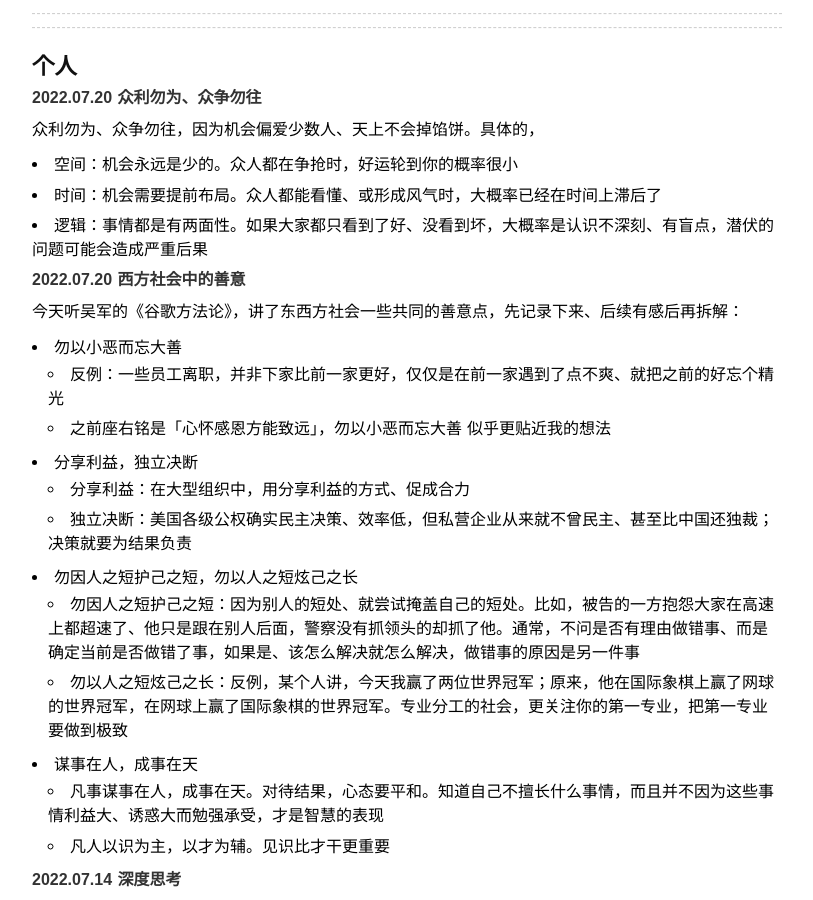
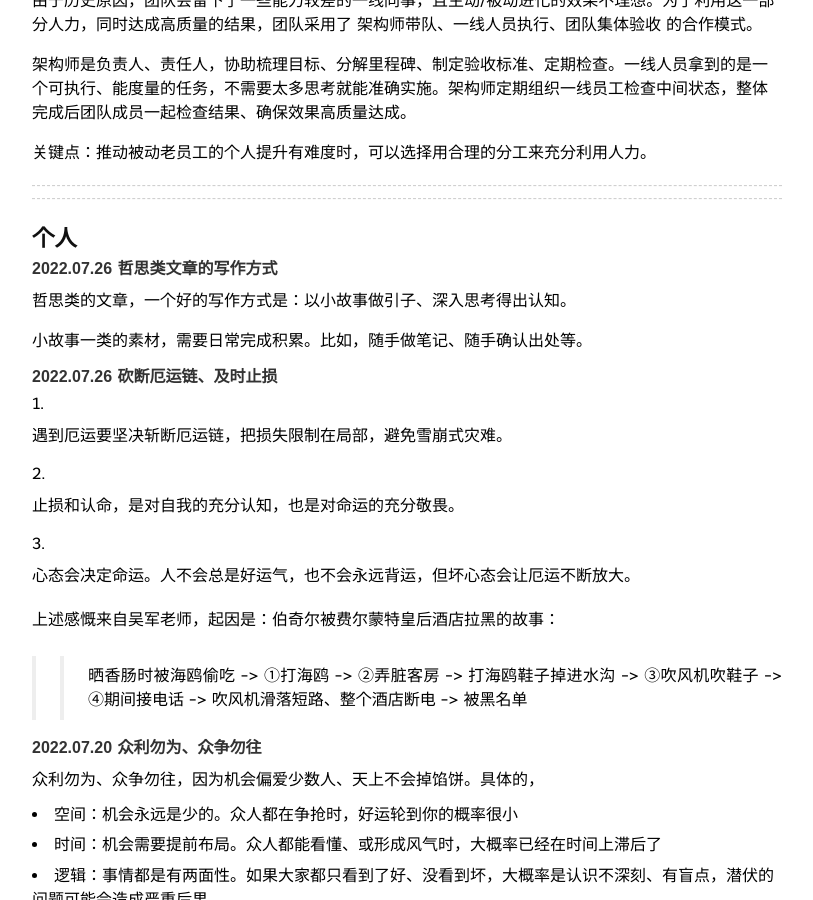
Before and after one commit to niean/niean.github.io, a Jekyll site: the page built from _posts/2020-03-15-op-tb.markdown, in a window 1280 px wide and 900 px high, scrolled down 16547 px. Shown: the whole window, without its empty margins (233-1046 px from the left). Built offline with Jekyll 4.4.1, drawn with Linux system fonts in a browser that asks for light colours; comment, search, counter and statistics services are not loaded; some of the changed text lies outside the part shown.

Commit message:
集中提交

```diff
--- a/_posts/2020-03-15-op-tb.markdown
+++ b/_posts/2020-03-15-op-tb.markdown
@@ -13,6 +13,14 @@
 ------------------------------------------------------------------------------------------------------------
 
 ## 技术
+#### 2022.07.21 尊重大势
+公司技术项目的成功，除了组织给力、人才足够、技术具备等因素外，公司大势是第一要素。
+
+比如，我司多云+云原生能够高质量落地，依赖高效的组织、经验丰富的人才、成熟的社区技术，但首先是「国家监管情况下的 业务增长骤减、存量还能维持」、这位技术升级提供了宝贵的时间窗。
+
+回头想想，技术发明、人生际遇也都是如此。大势面前，所有其它因素都是技术性的。
+
+
 #### 2022.07.15 数字孪生的一些理解
 数字孪生(Digital twin)，本质是：把物理对象搬到数字空间分析，并用分析结果控制物理对象。关键点包括数据采样、数字建模、挖掘分析、控制执行等。如下图，
 
@@ -567,6 +575,25 @@
 ------------------------------------------------------------------------------------------------------------
 
 ## 个人
+#### 2022.07.26 哲思类文章的写作方式
+哲思类的文章，一个好的写作方式是：以小故事做引子、深入思考得出认知。
+
+小故事一类的素材，需要日常完成积累。比如，随手做笔记、随手确认出处等。
+
+
+#### 2022.07.26 砍断厄运链、及时止损
+1. 遇到厄运要坚决斩断厄运链，把损失限制在局部，避免雪崩式灾难。
+
+2. 止损和认命，是对自我的充分认知，也是对命运的充分敬畏。
+
+3. 心态会决定命运。人不会总是好运气，也不会永远背运，但坏心态会让厄运不断放大。
+
+上述感慨来自吴军老师，起因是：伯奇尔被费尔蒙特皇后酒店拉黑的故事：
+
+>> 晒香肠时被海鸥偷吃 -> ①打海鸥 -> ②弄脏客房 ->
+>> 打海鸥鞋子掉进水沟 -> ③吹风机吹鞋子 -> ④期间接电话 -> 吹风机滑落短路、整个酒店断电 -> 被黑名单
+
+
 #### 2022.07.20 众利勿为、众争勿往
 众利勿为、众争勿往，因为机会偏爱少数人、天上不会掉馅饼。具体的，
 
```
Also changed, not shown: 2 other files.
